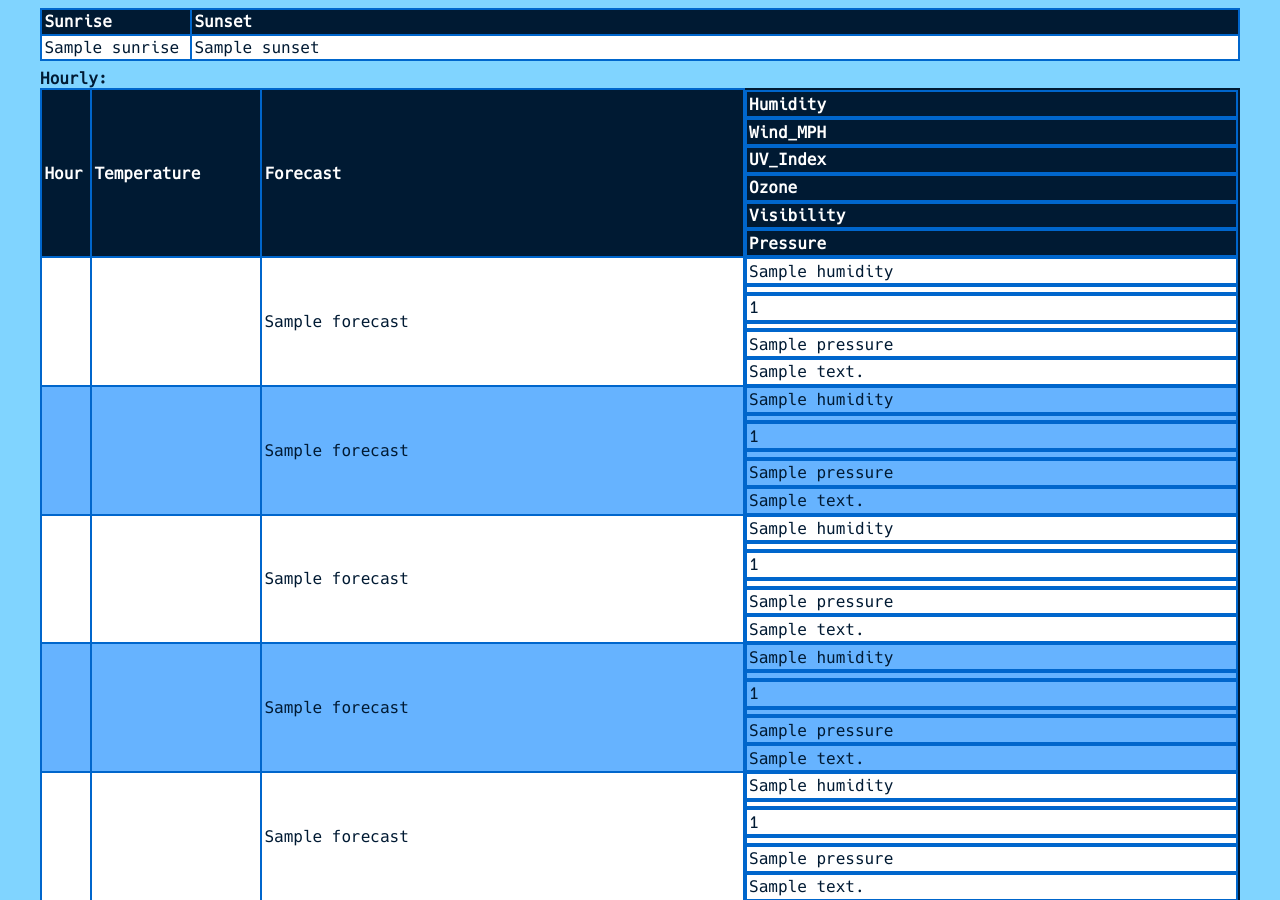
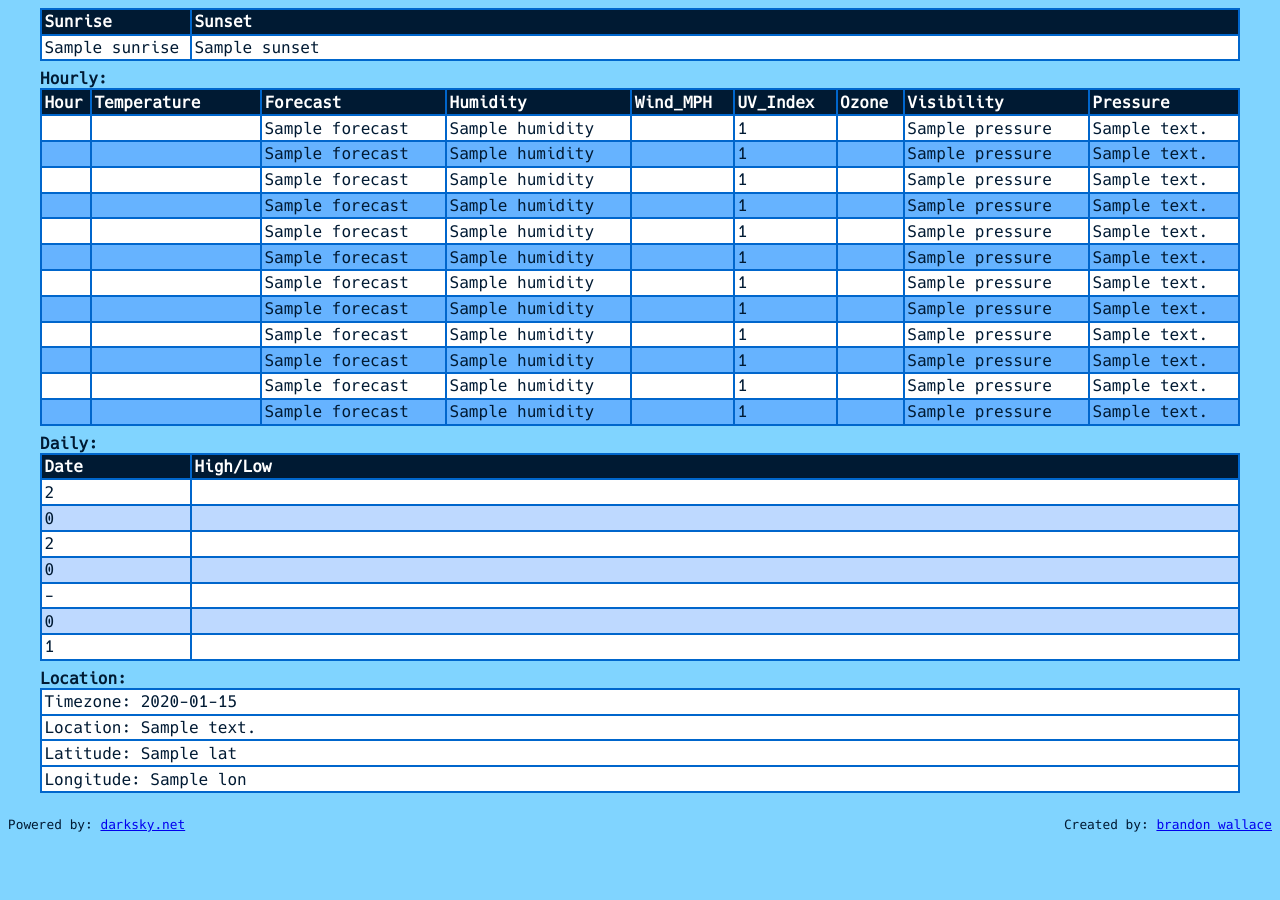
Before and after one commit to brandon-wallace/simpleweatherreport, a Flask app: template application/templates/weather.html in a window 1280 px wide. Shown: the part 337-1237 px from the top of the page. After the commit the page ends 1169 px from the top, so only its background shows below. Run offline with Flask 2, Linux system fonts and the light colour scheme; the template is opened without the code that fills it: values that come from a table or form of the project are taken from there, most other values are stand-ins (such as "Sample title", 1, 10 or a date in 2020).

Commit message:
Fix table display
Table cells were not being displayed properly because they were
set to display: block.

The fix was to set the table cells to display: table-cell.

```diff
--- a/application/static/css/style.css
+++ b/application/static/css/style.css
@@ -238,6 +238,6 @@ footer {
 
 @media only screen and (min-width: 868px) {
     .hidden {
-        display: block;
+        display: table-cell;
     }
 }
```
